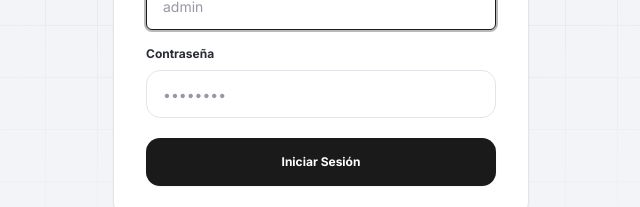
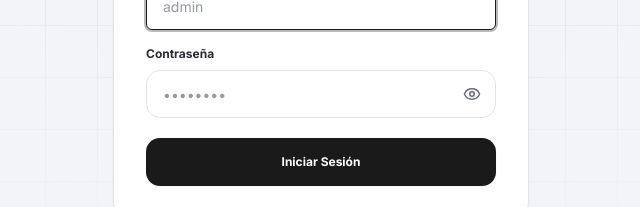
Before and after one commit to Roberto-Santizo/leguemxapps_tic_formatos_frontend, a React (Vite) app: page /login in a window 1280 px wide. Shown: the part 443-650 px from the top of the page, without its empty margins (319-959 px from the left). Built offline with nearby package versions, Linux system fonts and the light colour scheme; no server answers.

Commit message:
ver password

```diff
--- a/src/pages/Login.jsx
+++ b/src/pages/Login.jsx
@@ -1,6 +1,6 @@
 import { useState } from 'react'
 import { useLocation, useNavigate } from 'react-router-dom'
-import { Loader2 } from 'lucide-react'
+import { Loader2, Eye, EyeOff } from 'lucide-react'
 import { useAuth } from '../context/AuthContext.jsx'
 
 function Login() {
@@ -10,6 +10,7 @@ function Login() {
 
   const [username, setUsername] = useState('')
   const [password, setPassword] = useState('')
+  const [mostrarPassword, setMostrarPassword] = useState(false)
   const [error, setError] = useState('')
   const [loading, setLoading] = useState(false)
 
@@ -81,14 +82,29 @@ function Login() {
 
           <div className="flex flex-col gap-2">
             <label className="font-label-bold text-label-bold text-on-surface">Contraseña</label>
+            <div className="relative">
               <input
-              type="password"
-              className="h-12 w-full rounded-lg border border-outline-variant bg-surface px-4 font-body-md text-body-md text-on-surface placeholder:text-on-surface-variant/70 transition-colors hover:border-outline focus:border-primary focus:outline-none focus:ring-2 focus:ring-primary/30"
+                type={mostrarPassword ? 'text' : 'password'}
+                className="h-12 w-full rounded-lg border border-outline-variant bg-surface px-4 pr-12 font-body-md text-body-md text-on-surface placeholder:text-on-surface-variant/70 transition-colors hover:border-outline focus:border-primary focus:outline-none focus:ring-2 focus:ring-primary/30"
                 value={password}
                 onChange={(e) => setPassword(e.target.value)}
                 placeholder="••••••••"
                 autoComplete="current-password"
               />
+              <button
+                type="button"
+                onClick={() => setMostrarPassword((v) => !v)}
+                aria-label={mostrarPassword ? 'Ocultar contraseña' : 'Mostrar contraseña'}
+                tabIndex={-1}
+                className="absolute right-1.5 top-1/2 -translate-y-1/2 grid h-9 w-9 place-items-center rounded-lg text-on-surface-variant transition-colors hover:bg-surface-container-high hover:text-on-surface active:scale-[0.97] transition-transform"
+              >
+                {mostrarPassword ? (
+                  <EyeOff className="h-4.5 w-4.5" strokeWidth={2} />
+                ) : (
+                  <Eye className="h-4.5 w-4.5" strokeWidth={2} />
+                )}
+              </button>
+            </div>
           </div>
 
           {error && (
--- a/src/pages/Usuarios.jsx
+++ b/src/pages/Usuarios.jsx
@@ -1,5 +1,5 @@
 import { useEffect, useState } from 'react'
-import { UserPlus, X, CheckCircle2, Users, Loader2 } from 'lucide-react'
+import { UserPlus, X, CheckCircle2, Users, Loader2, Eye, EyeOff } from 'lucide-react'
 import { useAuth } from '../context/AuthContext.jsx'
 import { registrarUsuario } from '../services/api.js'
 import EstadoVacio from '../components/EstadoVacio.jsx'
@@ -45,6 +45,8 @@ function RegistrarUsuarioModal({ abierto, procesando, error, erroresCampo, onGua
 
   const [montado, setMontado] = useState(abierto)
   const [visible, setVisible] = useState(false)
+  const [mostrarPassword, setMostrarPassword] = useState(false)
+  const [mostrarConfirmacion, setMostrarConfirmacion] = useState(false)
 
   useEffect(() => {
     if (abierto) {
@@ -135,9 +137,10 @@ function RegistrarUsuarioModal({ abierto, procesando, error, erroresCampo, onGua
 
           <div className="flex flex-col gap-1.5">
             <label className="font-label-bold text-label-bold text-on-surface">Contraseña</label>
+            <div className="relative">
               <input
-              type="password"
-              className={inputClasses}
+                type={mostrarPassword ? 'text' : 'password'}
+                className={`${inputClasses} pr-11`}
                 value={form.password}
                 disabled={procesando}
                 onChange={(e) => actualizar('password', e.target.value)}
@@ -145,6 +148,21 @@ function RegistrarUsuarioModal({ abierto, procesando, error, erroresCampo, onGua
                 minLength={8}
                 placeholder="Mínimo 8 caracteres"
               />
+              <button
+                type="button"
+                onClick={() => setMostrarPassword((v) => !v)}
+                disabled={procesando}
+                aria-label={mostrarPassword ? 'Ocultar contraseña' : 'Mostrar contraseña'}
+                tabIndex={-1}
+                className="absolute right-1 top-1/2 -translate-y-1/2 grid h-9 w-9 place-items-center rounded-lg text-on-surface-variant transition-colors hover:bg-surface-container-high hover:text-on-surface disabled:opacity-50 active:scale-[0.97] transition-transform"
+              >
+                {mostrarPassword ? (
+                  <EyeOff className="h-4 w-4" strokeWidth={2} />
+                ) : (
+                  <Eye className="h-4 w-4" strokeWidth={2} />
+                )}
+              </button>
+            </div>
             {errorDe('password') && (
               <p className="font-label-sm text-label-sm text-error">{errorDe('password')}</p>
             )}
@@ -152,15 +170,31 @@ function RegistrarUsuarioModal({ abierto, procesando, error, erroresCampo, onGua
 
           <div className="flex flex-col gap-1.5">
             <label className="font-label-bold text-label-bold text-on-surface">Confirmar contraseña</label>
+            <div className="relative">
               <input
-              type="password"
-              className={inputClasses}
+                type={mostrarConfirmacion ? 'text' : 'password'}
+                className={`${inputClasses} pr-11`}
                 value={form.password_confirmation}
                 disabled={procesando}
                 onChange={(e) => actualizar('password_confirmation', e.target.value)}
                 required
                 minLength={8}
               />
+              <button
+                type="button"
+                onClick={() => setMostrarConfirmacion((v) => !v)}
+                disabled={procesando}
+                aria-label={mostrarConfirmacion ? 'Ocultar contraseña' : 'Mostrar contraseña'}
+                tabIndex={-1}
+                className="absolute right-1 top-1/2 -translate-y-1/2 grid h-9 w-9 place-items-center rounded-lg text-on-surface-variant transition-colors hover:bg-surface-container-high hover:text-on-surface disabled:opacity-50 active:scale-[0.97] transition-transform"
+              >
+                {mostrarConfirmacion ? (
+                  <EyeOff className="h-4 w-4" strokeWidth={2} />
+                ) : (
+                  <Eye className="h-4 w-4" strokeWidth={2} />
+                )}
+              </button>
+            </div>
           </div>
 
           <div className="flex flex-col gap-1.5">
```
Lines whose indentation alone changed are shown as unchanged.
